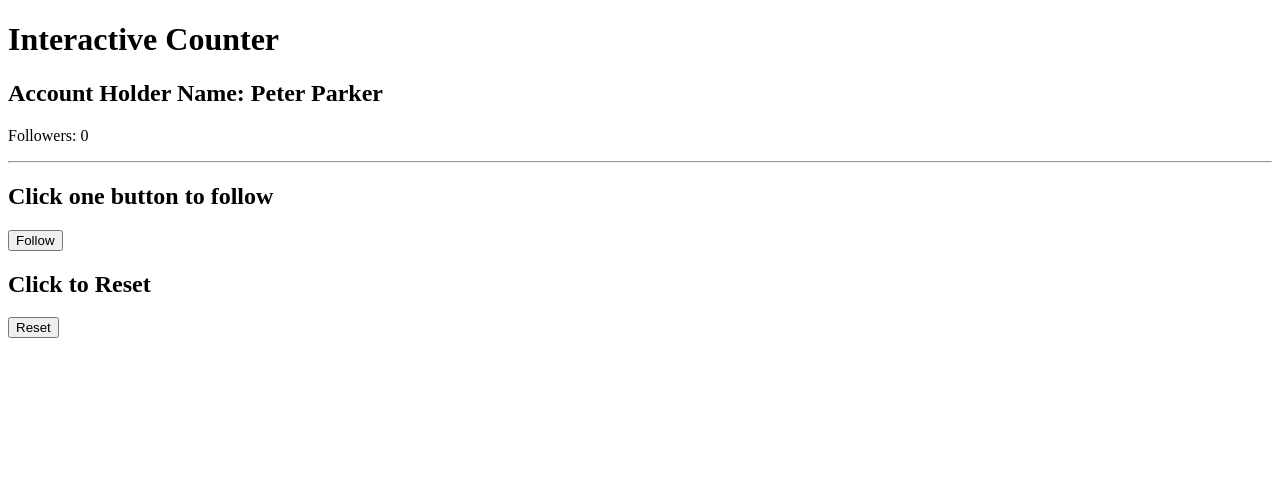
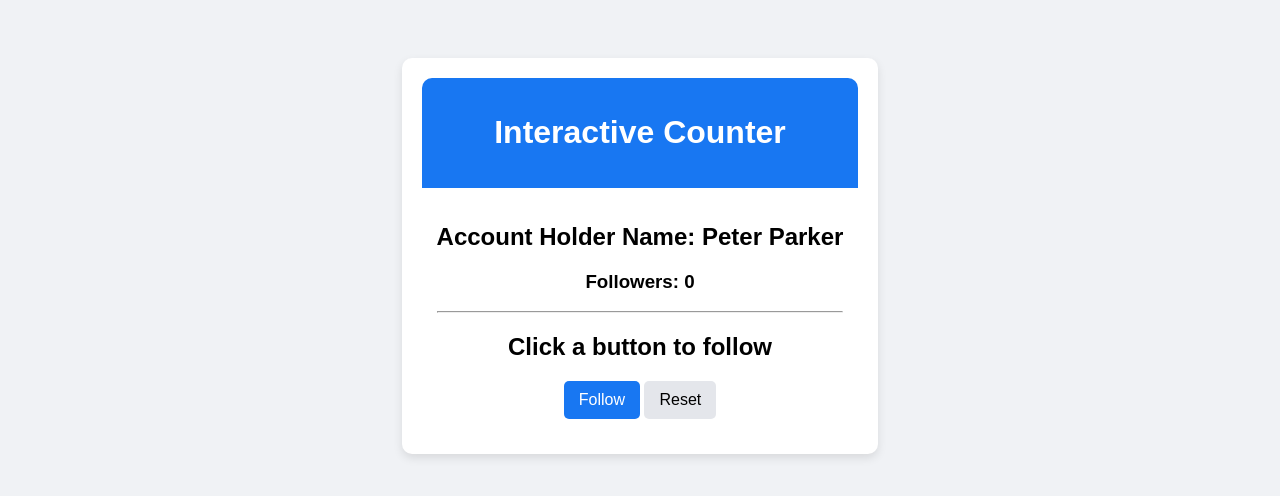
Before and after one commit to HakimTaliaferro/jscoursetesting, a plain HTML site: page followersCount/followers_count.html in a window 1280 px wide. Drawn offline with Linux system fonts and the light colour scheme.

Commit message:
Update followers_count.html
Made to look like Facebook by adding CSS

```diff
--- a/followersCount/followers_count.html
+++ b/followersCount/followers_count.html
@@ -2,17 +2,71 @@
 <html>
 <head>
   <title>Interactive Counter</title>
+  <style>
+    body {
+      background-color: #F0F2F5; /* Light Facebook background */
+      text-align: center;
+      font-family: Arial, sans-serif;
+    }
+
+    .container {
+      background-color: white;
+      padding: 20px;
+      border-radius: 10px;
+      box-shadow: 0px 4px 10px rgba(0, 0, 0, 0.1);
+      display: inline-block;
+      margin-top: 50px;
+    }
+
+    .header {
+      background-color: #1877F2; /* Facebook Blue */
+      color: white;
+      padding: 15px;
+      border-radius: 10px 10px 0 0;
+    }
+
+    .content {
+      padding: 15px;
+    }
+
+    button {
+      padding: 10px 15px;
+      font-size: 16px;
+      border: none;
+      border-radius: 5px;
+      cursor: pointer;
+    }
+
+    .follow-btn {
+      background-color: #1877F2; /* Facebook Blue */
+      color: white;
+    }
+
+    .reset-btn {
+      background-color: #E4E6EB;
+      color: black;
+    }
+
+    button:hover {
+      opacity: 0.8;
+    }
+  </style>
 </head>
 <body>
-  <h1>Interactive Counter</h1>
-  <h2>Account Holder Name: Peter Parker</h2>
-  <p>Followers: <span id="countDisplay">0</span></p>
-  <hr>
-  <h2>Click one button to follow</h2>
-  <button onclick="increaseCount()">Follow</button>
-<br>
-  <h2>Click to Reset</h2>
-  <button onclick="resetCount()">Reset</button>
+
+  <div class="container">
+    <div class="header">
+      <h1>Interactive Counter</h1>
+    </div>
+    <div class="content">
+      <h2>Account Holder Name: Peter Parker</h2>
+      <h3>Followers: <span id="countDisplay">0</span></h3>
+      <hr>
+      <h2>Click a button to follow</h2>
+      <button class="follow-btn" onclick="increaseCount()">Follow</button>
+      <button class="reset-btn" onclick="resetCount()">Reset</button>
+    </div>
+  </div>
 
   <script src="./followers_count.js"></script>
 </body>
```
